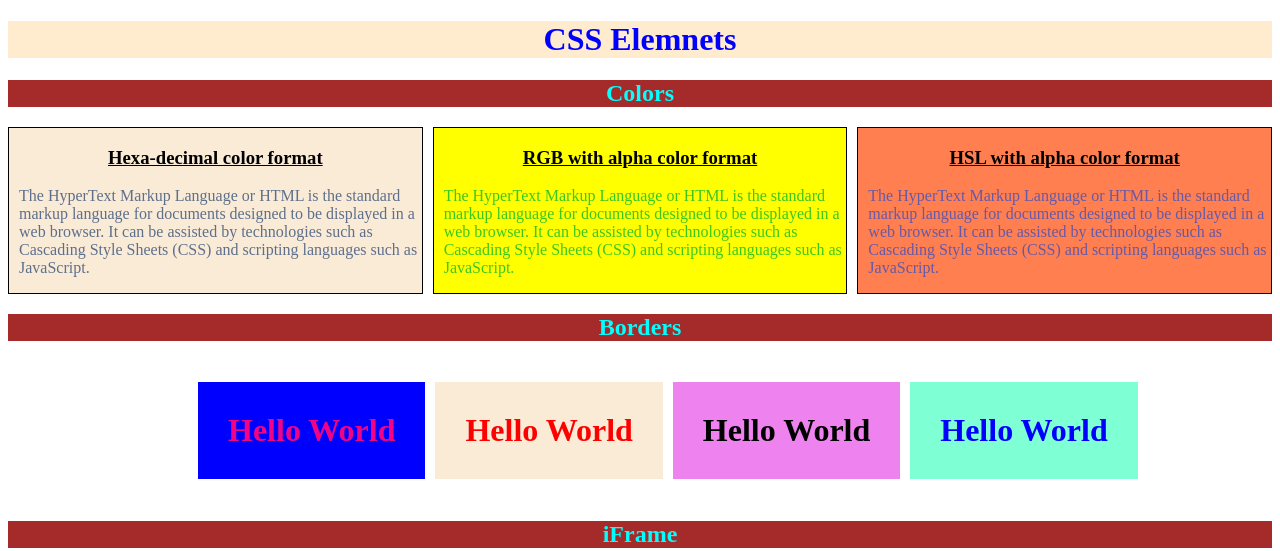
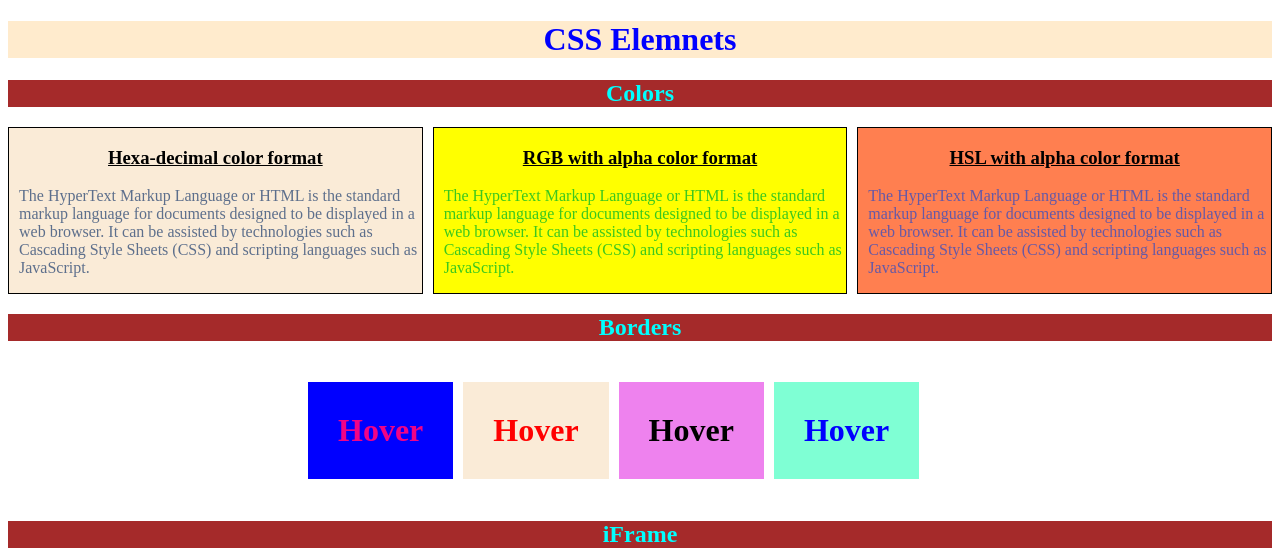
Before and after one commit to patilramya/sixthportfolio, a plain HTML site: page index.html in a window 1280 px wide. Shown: the top 551 px of the page. Drawn offline with Linux system fonts and the light colour scheme.

Commit message:
Update index.html

```diff
--- a/index.html
+++ b/index.html
@@ -94,17 +94,17 @@
     </div>
     <h2>Borders</h2>
     <div style="display:flex;">
-        <div style="margin-left: 190px;">
-            <h1 class="a">Hello World</h1>
+        <div style="margin-left: 300px;">
+            <h1 class="a">Hover</h1>
         </div>
         <div style="margin-left: 10px;">
-            <h1 class="b">Hello World</h1>
+            <h1 class="b">Hover</h1>
         </div>
         <div style="margin-left: 10px;">
-            <h1 class="c">Hello World</h1>
+            <h1 class="c">Hover</h1>
         </div>
         <div style="margin-left: 10px;">
-            <h1 class="d">Hello World</h1>
+            <h1 class="d">Hover</h1>
         </div>
     </div>
     <h2>iFrame</h2>
```
